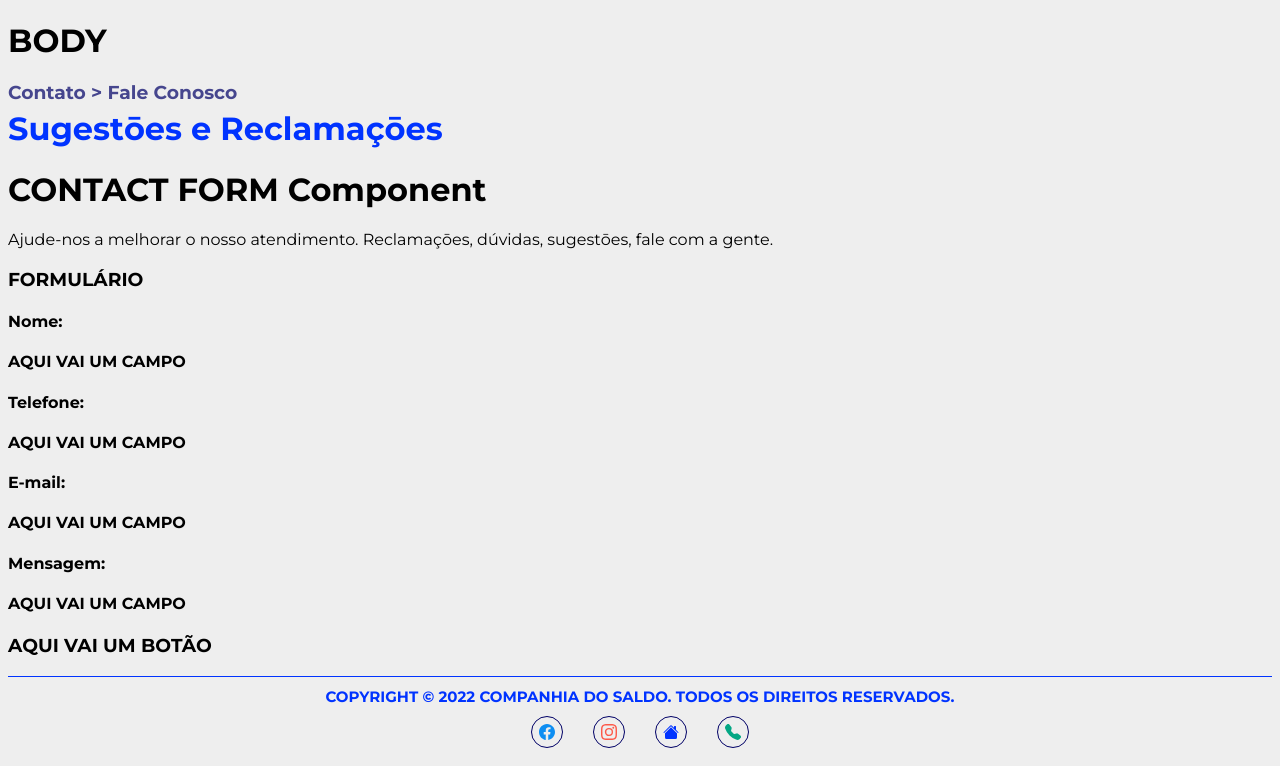
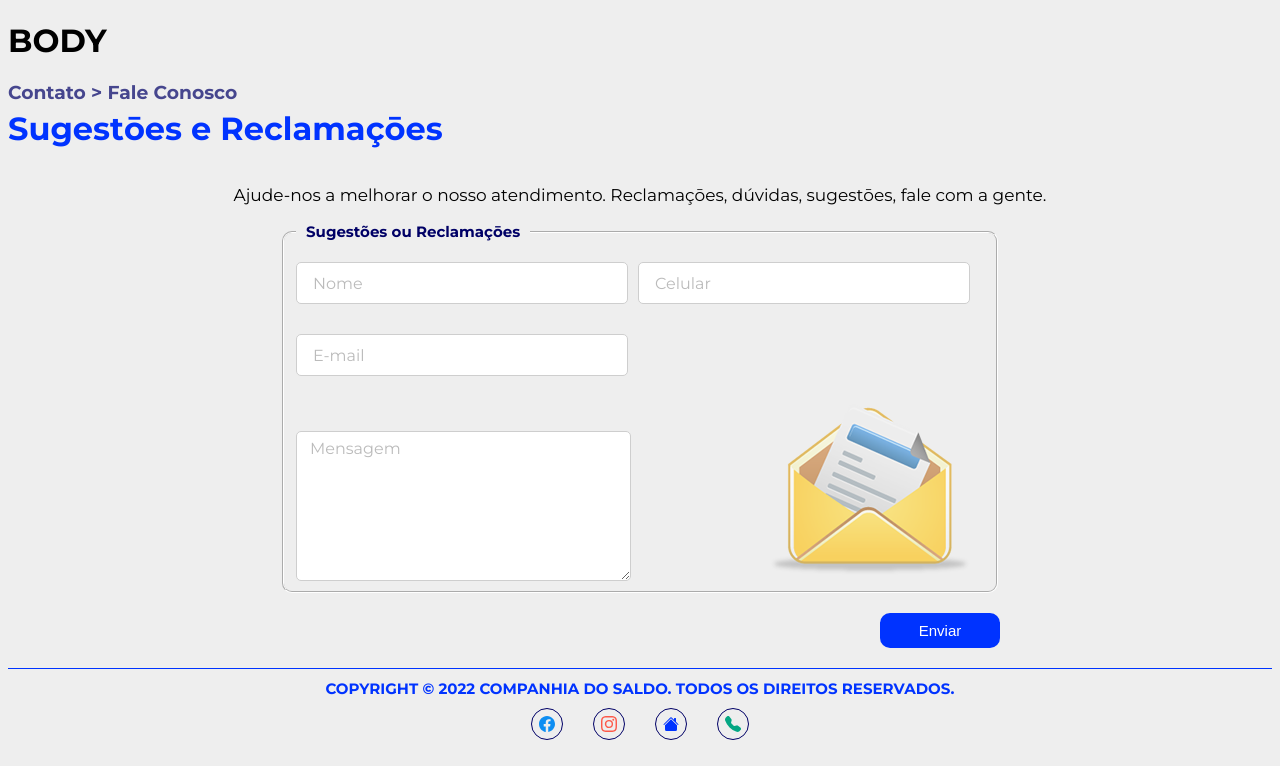
Before and after one commit to marcusviniciusmo/Companhia_Do_Saldo_Website, a React (Vite) app in the folder frontend/: page /contact in a window 1280 px wide. Shown: the part 395-1161 px from the top of the page. Built offline with nearby package versions, Linux system fonts and the light colour scheme.

Commit message:
ContactForm component styling

```diff
--- a/frontend/src/components/Address/index.tsx
+++ b/frontend/src/components/Address/index.tsx
@@ -5,8 +5,7 @@ import { Select } from "../Select";
 import Icon from '../../assets/address/iconAddress.png';
 import { AddressViaCepApiProps, AddressRegionsProps, AddressStatesProps, AddressCitiesProps } from "../../types/Address";
 import { SetInput } from "../../utils/Functions";
-import { Container, Legend, FieldsetForm } from "../../styles/Form";
-import { InputRow } from "../../styles/InputRow";
+import { Container, Legend, FieldsetForm, InputRow } from "../../styles/Form";
 
 export function Address() {
   const [inputCep, setInputCep] = useState<string>('');
--- a/frontend/src/components/ContactForm/index.tsx
+++ b/frontend/src/components/ContactForm/index.tsx
@@ -1,24 +1,81 @@
+import { useState } from "react";
+import { Input } from "../Input";
+import { Textarea } from "../Textarea";
+import Icon from '../../assets/contact/icon.png';
+import { SetInput } from "../../utils/Functions";
+import { Container as Form, FieldsetForm, Legend, InputRow, Button } from "../../styles/Form";
+import { ViewHeaderText } from "../../styles/ViewHeaderText";
+import { Container } from "./styles";
+
 export function ContactForm() {
+  const [inputName, setInputName] = useState<string>('');
+  const [inputPhone, setInputPhone] = useState<string>('');
+  const [inputEmail, setInputEmail] = useState<string>('');
+  const [inputMessage, setInputMessage] = useState<string>('');
+
+  const cleanInputName = () => setInputName('');
+
+  const cleanInputPhone = () => setInputPhone('');
+
+  const cleanInputEmail = () => setInputEmail('');
+
+  const cleanInputMessage = () => setInputMessage('');
+
   return (
-    <>
-      <h1>CONTACT FORM Component</h1>
-
-      <p>
+    <Container>
+      <ViewHeaderText>
         Ajude-nos a melhorar o nosso atendimento. Reclamaçōes, dúvidas, sugestōes,
         fale com a gente.
-      </p>
+      </ViewHeaderText>
 
-      <h3>FORMULÁRIO</h3>
-      <h4>Nome:</h4>
-      <h4>AQUI VAI UM CAMPO</h4>
-      <h4>Telefone:</h4>
-      <h4>AQUI VAI UM CAMPO</h4>
-      <h4>E-mail:</h4>
-      <h4>AQUI VAI UM CAMPO</h4>
-      <h4>Mensagem:</h4>
-      <h4>AQUI VAI UM CAMPO</h4>
+      <Form>
+        <FieldsetForm icon={Icon}>
+          <Legend>Sugestões ou Reclamaçōes</Legend>
+          <InputRow>
+            <Input
+              type='text'
+              id='fieldNameContact'
+              className='labelFloating'
+              label='Nome'
+              value={inputName}
+              onChange={() => SetInput(event, setInputName)}
+              clean={() => cleanInputName}
+            />
 
-      <h3>AQUI VAI UM BOTÃO</h3>
-    </>
+            <Input
+              type='text'
+              id='fieldPhoneContact'
+              className='labelFloating'
+              label='Celular'
+              value={inputPhone}
+              onChange={() => SetInput(event, setInputPhone)}
+              clean={() => cleanInputPhone}
+            />
+          </InputRow>
+
+          <Input
+            type='email'
+            id='fieldEmailContact'
+            className='labelFloating'
+            label='E-mail'
+            value={inputEmail}
+            onChange={() => SetInput(event, setInputEmail)}
+            clean={() => cleanInputEmail}
+          />
+
+          <Textarea
+            id='fieldMessageContact'
+            className='labelFloating'
+            label='Mensagem'
+            value={inputMessage}
+            onChange={() => SetInput(event, setInputMessage)}
+            clean={() => cleanInputMessage}
+          />
+
+        </FieldsetForm>
+
+        <Button>Enviar</Button>
+      </Form>
+    </Container>
   );
 };
--- /dev/null
+++ b/frontend/src/components/ContactForm/styles.tsx
@@ -0,0 +1,3 @@
+import styled from "styled-components";
+
+export const Container = styled.div``;
--- a/frontend/src/components/Form/index.tsx
+++ b/frontend/src/components/Form/index.tsx
@@ -2,7 +2,8 @@ import { useEffect, useState } from "react";
 import { ProgressBar } from "../ProgressBar";
 import { FormProps } from "../../types/Form";
 import { MockedData } from "../../mocks/Form";
-import { Container, View, Bottom, Button } from "./styles";
+import { Container, View, Bottom } from "./styles";
+import { Button } from "../../styles/Form";
 
 export function Form() {
   const [mockedData, setMockedData] = useState<FormProps>();
--- a/frontend/src/components/Form/styles.tsx
+++ b/frontend/src/components/Form/styles.tsx
@@ -23,21 +23,3 @@ export const Bottom = styled.div`
   justify-content: right;
   margin-right: 1rem;
 `;
-
-export const Button = styled.button`
-  background: var(--color-primary);
-  color: #FFFFFF;
-  font-size: 1.5rem;
-  width: 12rem;
-  height: 3.5rem;
-  margin: 1rem 0.5rem;
-  padding: 0.5rem 2rem;
-  border: none;
-  border-radius: 1rem;
-  cursor: pointer;
-
-  &:hover {
-    background: var(--color-secondary);
-    color: var(--color-auxiliar);
-  }
-`;
--- a/frontend/src/components/Identification/index.tsx
+++ b/frontend/src/components/Identification/index.tsx
@@ -4,8 +4,7 @@ import { IdentificationProps } from "../../types/Identification";
 import { MockedData } from "../../mocks/Identification";
 import Icon from '../../assets/identification/icon.png';
 import { SetInput } from "../../utils/Functions";
-import { Container, Legend, FieldsetForm } from "../../styles/Form";
-import { InputRow } from "../../styles/InputRow";
+import { Container, Legend, FieldsetForm, InputRow } from "../../styles/Form";
 import { FieldsetGender, Gender } from "./styles";
 
 export function Identification() {
--- a/frontend/src/components/Product/index.tsx
+++ b/frontend/src/components/Product/index.tsx
@@ -4,8 +4,7 @@ import { Input } from "../Input";
 import Icon from '../../assets/product/iconProduct.png';
 import { ProductColorProps } from "../../types/Product";
 import { SetInput } from "../../utils/Functions";
-import { Container, Legend, FieldsetForm } from "../../styles/Form";
-import { InputRow } from "../../styles/InputRow";
+import { Container, Legend, FieldsetForm, InputRow } from "../../styles/Form";
 import { ColorArea, Span, Color } from "./styles";
 
 export function Product() {
--- a/frontend/src/styles/Form/index.tsx
+++ b/frontend/src/styles/Form/index.tsx
@@ -23,3 +23,27 @@ export const FieldsetForm = styled.fieldset<FieldsetProps>`
   background: url(${(props) => props.icon}) no-repeat 95% 95%;
   min-height: 35rem;
 `;
+
+export const InputRow = styled.div`
+  display: flex;
+  gap: 1rem;
+`;
+
+export const Button = styled.button`
+  background: var(--color-primary);
+  color: #FFFFFF;
+  font-size: 1.5rem;
+  width: 12rem;
+  height: 3.5rem;
+  margin-block: 2rem;
+  padding: 0.5rem 2rem;
+  border: none;
+  border-radius: 1rem;
+  float: right;
+  cursor: pointer;
+
+  &:hover {
+    background: var(--color-secondary);
+    color: var(--color-auxiliar)
+  }
+`;
--- a/frontend/src/styles/InputRow/index.tsx
+++ /dev/null
@@ -1,6 +0,0 @@
-import styled from 'styled-components';
-
-export const InputRow = styled.div`
-  display: flex;
-  gap: 1rem;
-`;
```
Also changed, not shown: frontend/src/assets/contact/icon.png (added).
